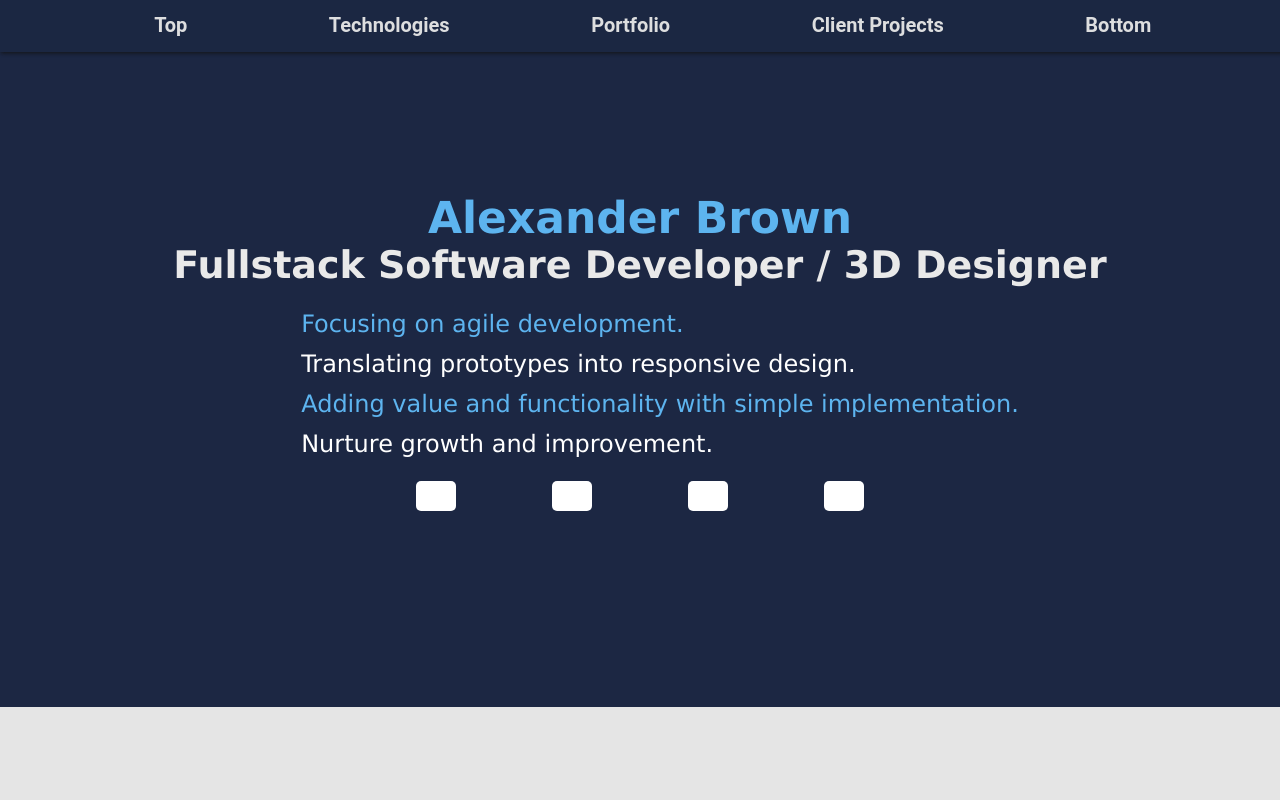
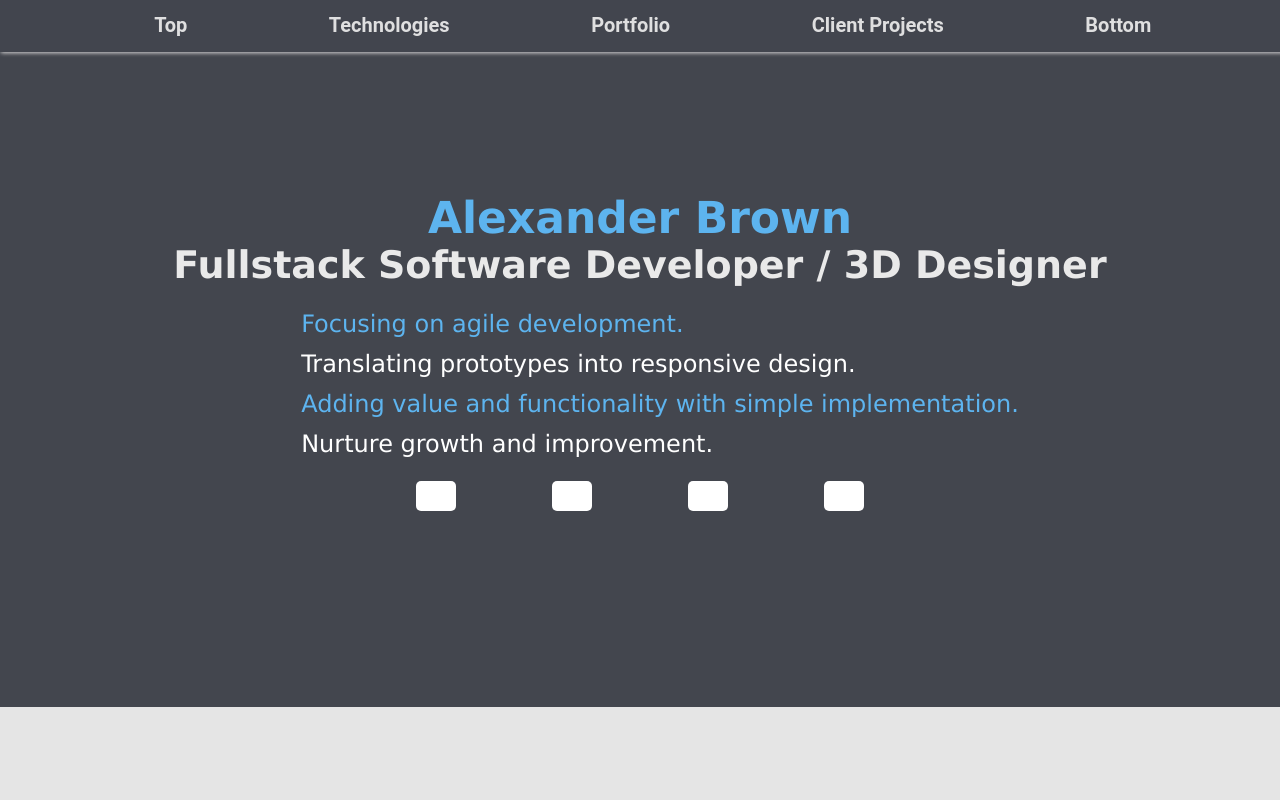
Before and after one commit to AlexBrown4020/dev-portfolio, a React (Create React App) app: page / in a window 1280 px wide. Shown: the top 800 px of the page. Built offline with nearby package versions, Linux system fonts and the light colour scheme; grey boxes are pictures that could not be loaded.

Commit message:
Feat: Change content bg to gray

```diff
--- a/src/App.css
+++ b/src/App.css
@@ -1,5 +1,5 @@
 body {
-  background-color: #1c2743;
+  background-color: #43464e;
   height: 100vh;
   font-family:'Lucida Sans', 'Lucida Sans Regular', 'Lucida Grande', 'Lucida Sans Unicode', Geneva, Verdana, sans-serif
 }
@@ -33,7 +33,7 @@ body {
 }
 
 .section-container:nth-child(even) .project-card {
-  background-color: #1C2743;
+  background-color: #43464e;
   color:#E5E5E5;
 }
 
--- a/src/components/clients/clients.css
+++ b/src/components/clients/clients.css
@@ -21,6 +21,7 @@
 .client-testimonial {
     font-size: 16px;
     font-style: italic;
+    padding: 2%;
 }
 
 .client-name {
--- a/src/components/footer/footer.css
+++ b/src/components/footer/footer.css
@@ -3,7 +3,6 @@ footer {
     flex-direction: column;
     justify-content: space-between;
     padding: 1rem;
-    background-color: #1c2743;
   }
 
   .footer-contact {
@@ -24,13 +23,13 @@ footer {
   .footer-title {
     color:white;
     font-size: 14px;
-    border-bottom: 1px#1c2743 solid;
+    border-bottom: 2px white solid;
   }
 
   .footer-social-title {
     color: rgb(232, 232, 232);
     font-size: 14px;
-    border-bottom: 1px #1c2743 solid;
+    border-bottom: 2px white solid;
   }
 
   .footer-p-content {
--- a/src/components/navbar/navbar.css
+++ b/src/components/navbar/navbar.css
@@ -4,8 +4,8 @@
     display: flex;
     align-items: center;
     justify-content: space-evenly;
-    background-color: #1c2743;
-    box-shadow: 1px 1px 4px rgb(19, 19, 19);
+    background-color: #43464e;
+    box-shadow: 1px 1px 4px rgb(223, 221, 221);
     padding: 1%;
     opacity: 95%;
     z-index: 1;
```
